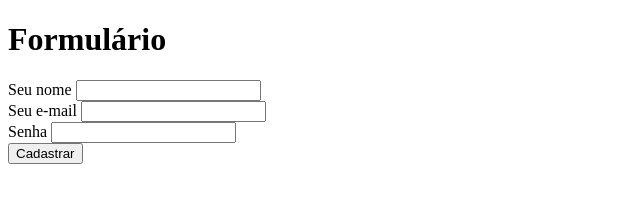
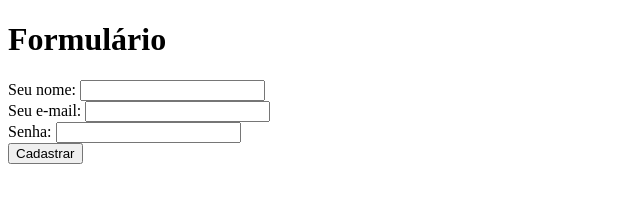
Before and after one commit to DiegoPrado86/exercicio, a plain HTML site: page index.html in a window 1280 px wide. Shown: the full height of the page, 0-640 px from the left. Drawn offline with Linux system fonts and the light colour scheme.

Commit message:
exercício.html

```diff
--- a/index.html
+++ b/index.html
@@ -9,14 +9,14 @@
 <body>
     <h1>Formulário</h1>
     <form>
-        <label for="nome">Seu nome</label>
-        <input id="nome" type="nome">
+        <label for="text">Seu nome:</label>
+        <input id="text" type="text">
         <br />
-        <label for="email">Seu e-mail</label>
+        <label for="email">Seu e-mail:</label>
         <input id="email" type="email">
         <br />
-        <label for="senha">Senha</label>
-        <input id="senha" type="senha">
+        <label for="password">Senha:</label>
+        <input id="password" type="password">
         <br />
         <button type="submit">
             Cadastrar
```
